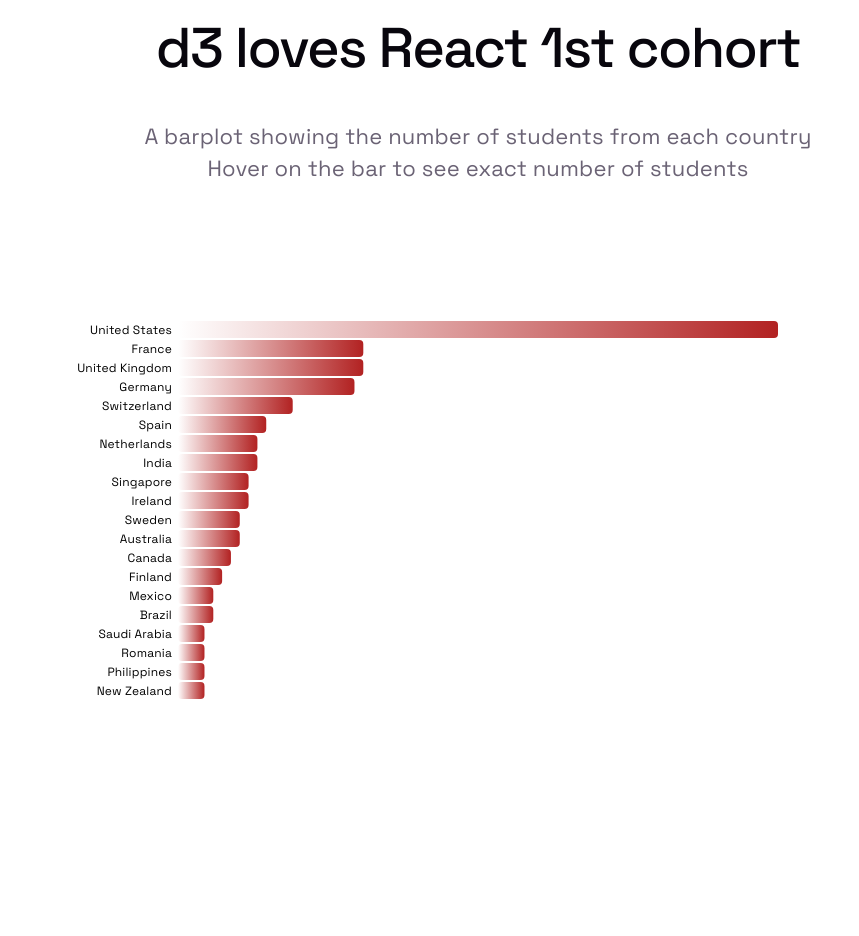
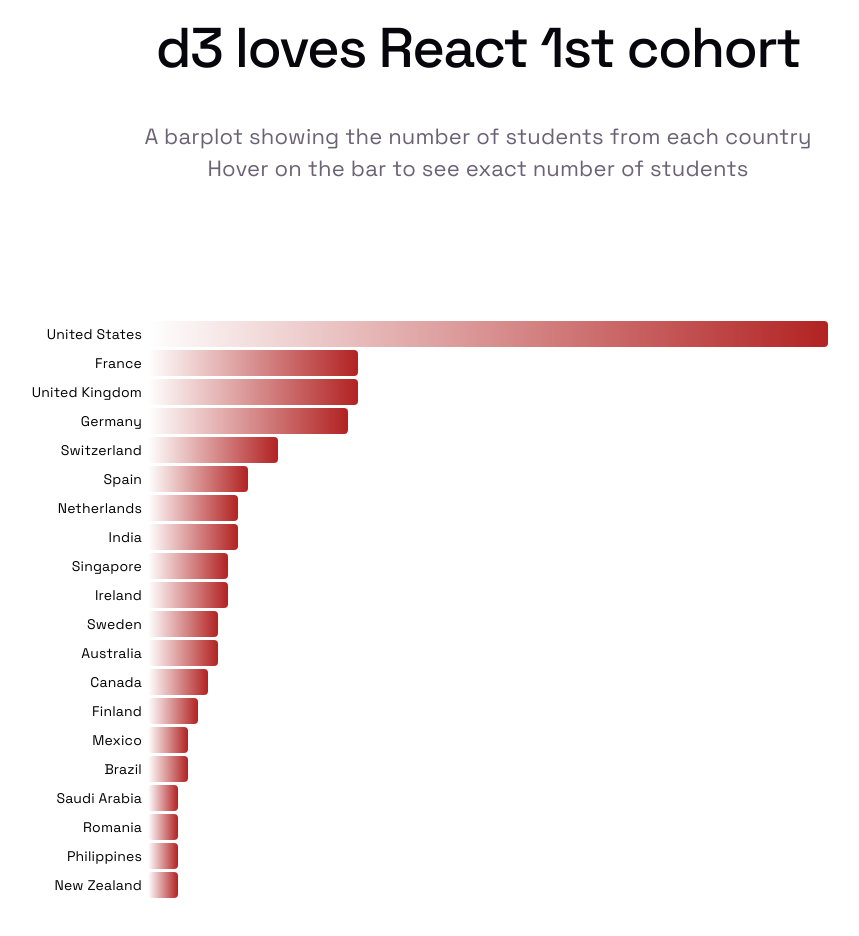
Before and after one commit to mic-wypych/d3_charts, a React (Vite) app: page / in a window 1280 px wide. Shown: the top 936 px of the page, without its empty margins (162-1021 px from the left). Before the commit the page ends 810 px from the top, so only its background shows below. Built offline with nearby package versions, Linux system fonts and the light colour scheme.

Commit message:
fix font sizes

```diff
--- a/src/Barplot.jsx
+++ b/src/Barplot.jsx
@@ -6,9 +6,9 @@ export const Barplot = ({ data }) => {
     /*What we need to do for the basics:
     - map country names to y axis
     - map number of students to x axis */
-    const width = 800;
-    const height = 600;
-    const marginLeft = 100;
+    const width = 900;
+    const height = 800;
+    const marginLeft = 120;
     const marginRight = 100;
     const marginTop = 100;
     const marginBottom = 100;
@@ -50,7 +50,7 @@ export const Barplot = ({ data }) => {
                         y={y(d.country) + y.bandwidth() / 2}
                         dy="0.35em"
                         textAnchor="end"
-                        fontSize={12}
+                        fontSize={14}
                     >
                         {d.country}
                     </text>
@@ -61,7 +61,7 @@ export const Barplot = ({ data }) => {
                     x={x(hovered.students) + 8}
                     y={y(hovered.country) + y.bandwidth() / 2}
                     dy="0.35em"
-                    fontSize={12}
+                    fontSize={14}
                     fontWeight="bold"
                     fill="firebrick"
                 >
```
